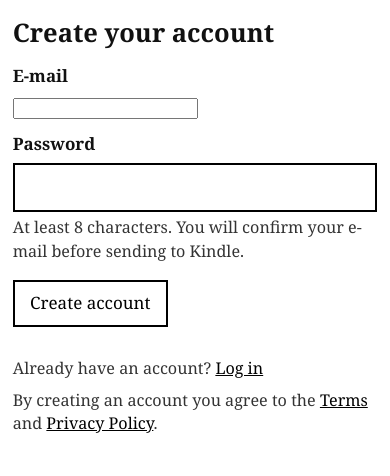
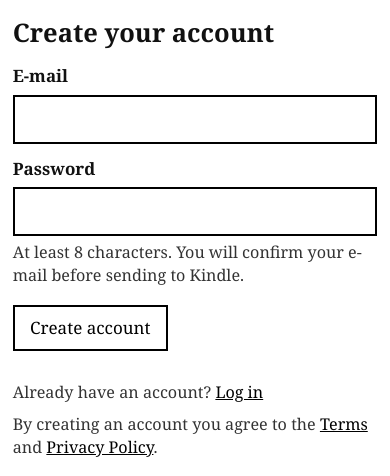
Before and after one commit to Philipp0205/kindle-rss, a Spring Boot app: page /register in a window 390 px wide. Shown: the part 56-532 px from the top of the page. Run offline with Spring Boot 4, Linux system fonts and the light colour scheme; the visitor is signed in with stand-in values (Sample User, id 1); some of the project's set-up classes (security, data sources, template engines, error pages and the like) are left out, and stand-ins take their place.

Commit message:
Style email fields correctly on mobile
Co-authored-by: Philipp K. <Philipp0205@users.noreply.github.com>

```diff
--- a/src/main/resources/static/css/app.css
+++ b/src/main/resources/static/css/app.css
@@ -210,8 +210,9 @@ label {
   margin-bottom: 0.35rem;
 }
 
-input[type="url"], input[type="password"], input[type="text"] {
+input[type="email"], input[type="url"], input[type="password"], input[type="text"] {
   width: 100%;
+  max-width: 100%;
   min-height: 2.75rem;
   padding: 0.6rem 0.75rem;
   border: 2px solid #000;
```
